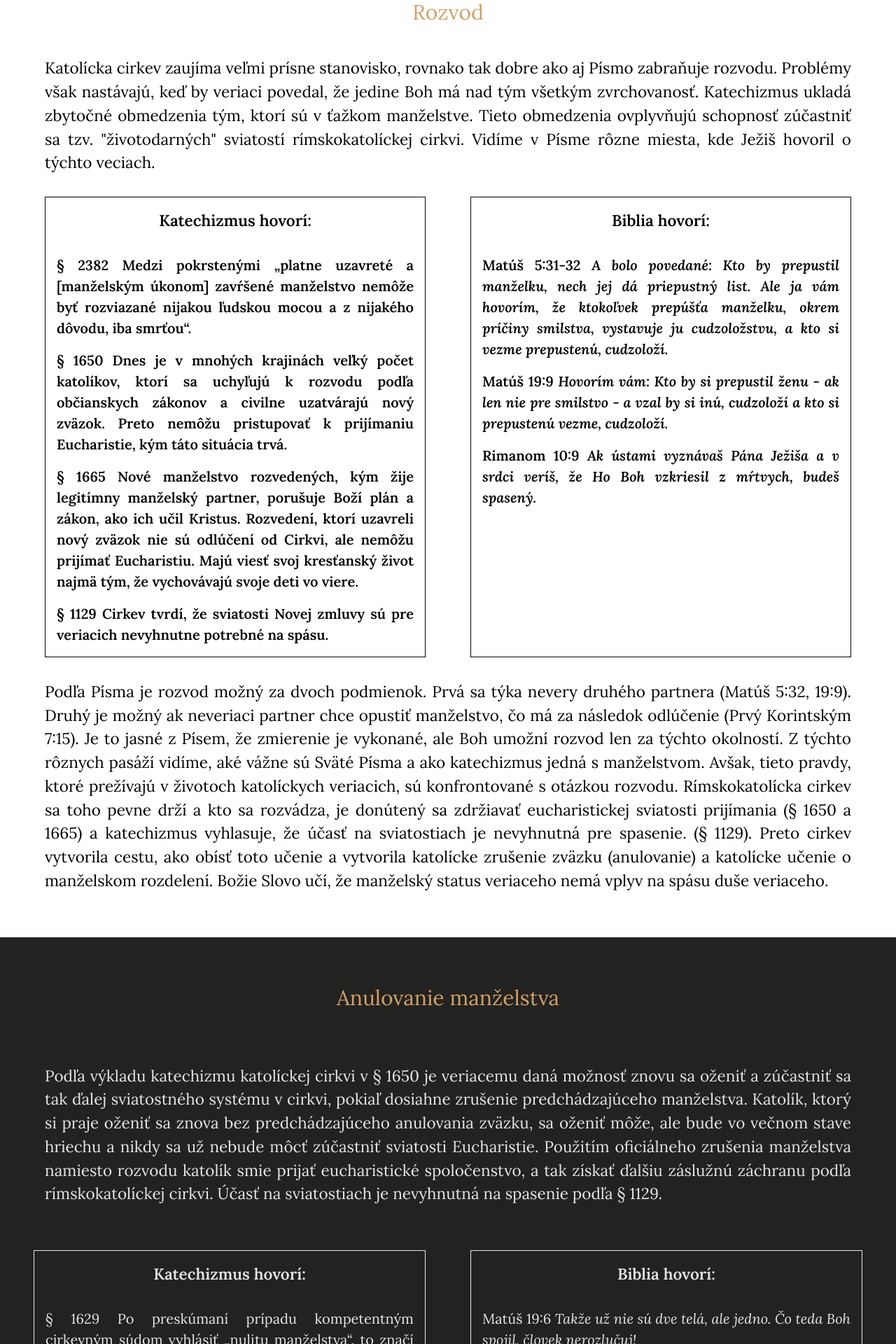
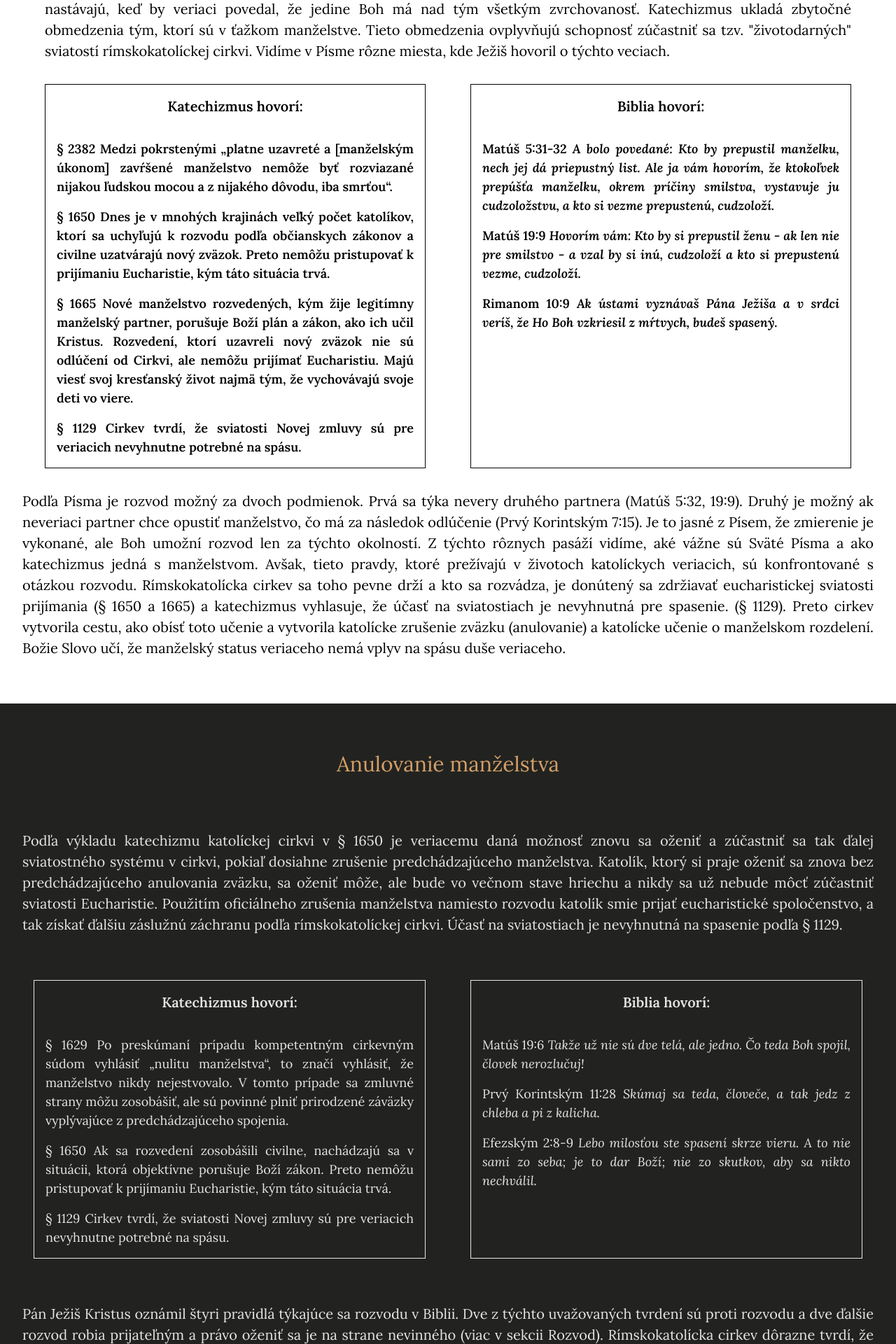
Before and after one commit to pkvarg/katolickaviera.sk, a React (Vite) app: page /manzelstvo in a window 1280 px wide. Shown: the part 780-2700 px from the top of the page at 70% size. Built offline with nearby package versions, Linux system fonts and the light colour scheme.

Commit message:
manzelstvo corr

```diff
--- a/src/pages/Manzelstvo.jsx
+++ b/src/pages/Manzelstvo.jsx
@@ -8,7 +8,7 @@ const Manzelstvo = () => {
       <header className=''>
         <div className='flex flex-col align-center mx-4 lg:mx-16 my-8'>
           <h1 className='text-title text-center text-[35px]'>Manželstvo</h1>
-          <div className='text-justify text-[22.5px] flex flex-col gap-2 mt-8'>
+          <div className='text-justify flex flex-col gap-2 mt-8'>
             <p>
               Svätosť a dôstojnosť manželstva je veriacimi v rímskokatolíckej
               cirkvi rešpektovaná práve rovnako tak, ako u každého biblického
@@ -51,9 +51,9 @@ const Manzelstvo = () => {
         </div>
       </header>
       {/* manzelstvo table lg */}
-      <section className='hidden text-[20px]  lg:flex justify-center mx-12 mt-8 gap-8 pb-8'>
+      <section className='hidden text-[18px] lg:flex justify-center mx-12 mt-8 gap-8 pb-8'>
         <div className='w-[50%] border flex flex-col items-center mx-4 pb-4'>
-          <h2 className='font-semibold text-[22.5px] text-center  mt-4'>
+          <h2 className='font-semibold text-center  mt-4'>
             Katechizmus hovorí:
           </h2>
           <div className='mx-4 text-justify font-semibold flex flex-col gap-4 mt-8'>
@@ -84,9 +84,7 @@ const Manzelstvo = () => {
           </div>
         </div>
         <div className='w-[50%]  border flex flex-col items-center pb-4 mx-4'>
-          <h2 className='font-semibold text-[22.5px] text-center mt-4'>
-            Biblia hovorí:
-          </h2>
+          <h2 className='font-semibold text-center mt-4'>Biblia hovorí:</h2>
           <div className='mx-4 text-justify font-semibold flex flex-col gap-4 mt-8'>
             <p>
               Matúš 5:31-32
@@ -121,15 +119,13 @@ const Manzelstvo = () => {
       {/* spoved table mobile only */}
       <section className='flex flex-col text-[20px] lg:hidden mt-8 gap-8 pb-8'>
         <div className='flex flex-col items-center justify-center mx-4'>
-          <h2 className='font-semibold text-[22.5px] mt-4'>
-            Katechizmus hovorí:
-          </h2>
+          <h2 className='font-semibold  mt-4'>Katechizmus hovorí:</h2>
           <p className=' text-center mt-4'>
             § 2382 Medzi pokrstenými „platne uzavreté a [manželským úkonom]
             zavŕšené manželstvo nemôže byť rozviazané nijakou ľudskou mocou a z
             nijakého dôvodu, iba smrťou“.
           </p>
-          <h2 className='font-semibold text-[22.5px] mt-4'>Biblia hovorí:</h2>
+          <h2 className='font-semibold  mt-4'>Biblia hovorí:</h2>
           <p className=' text-center mt-4'>
             Matúš 5:31-32
             <span className='italic'>
@@ -140,9 +136,7 @@ const Manzelstvo = () => {
               prepustenú, cudzoloží.
             </span>
           </p>
-          <h2 className='font-semibold text-[22.5px] mt-4'>
-            Katechizmus hovorí:
-          </h2>
+          <h2 className='font-semibold  mt-4'>Katechizmus hovorí:</h2>
           <p className=' text-center mt-4'>
             § 1650 Dnes je v mnohých krajinách veľký počet katolíkov, ktorí sa
             uchyľujú k rozvodu podľa občianskych zákonov a civilne uzatvárajú
@@ -156,7 +150,7 @@ const Manzelstvo = () => {
             nemôžu prijímať Eucharistiu. Majú viesť svoj kresťanský život najmä
             tým, že vychovávajú svoje deti vo viere.
           </p>
-          <h2 className='font-semibold text-[22.5px] mt-4'>Biblia hovorí:</h2>
+          <h2 className='font-semibold  mt-4'>Biblia hovorí:</h2>
           <p className=' text-center mt-4'>
             Matúš 19:9
             <span className='italic'>
@@ -165,14 +159,12 @@ const Manzelstvo = () => {
               a vzal by si inú, cudzoloží a kto si prepustenú vezme, cudzoloží.
             </span>
           </p>
-          <h2 className='font-semibold text-[22.5px] mt-4'>
-            Katechizmus hovorí:
-          </h2>
+          <h2 className='font-semibold  mt-4'>Katechizmus hovorí:</h2>
           <p className=' text-center mt-4'>
             § 1129 Cirkev tvrdí, že sviatosti Novej zmluvy sú pre veriacich
             nevyhnutne potrebné na spásu.
           </p>
-          <h2 className='font-semibold text-[22.5px] mt-4'>Biblia hovorí:</h2>
+          <h2 className='font-semibold mt-4'>Biblia hovorí:</h2>
           <p className=' text-center mt-4'>
             Rimanom 10:9
             <span className='italic'>
@@ -185,7 +177,7 @@ const Manzelstvo = () => {
       </section>
       {/* manzelstvo lg and mob OK */}
       <section>
-        <div className='text-justify text-[22.5px] flex flex-col gap-2  mx-8 lg:mx-16'>
+        <div className='text-justify text-[20px] flex flex-col gap-2 mx-4 lg:mx-8 lg:mx-16'>
           <p>
             Podľa Písma je rozvod možný za dvoch podmienok. Prvá sa týka nevery
             druhého partnera (Matúš 5:32, 19:9). Druhý je možný ak neveriaci
@@ -207,7 +199,7 @@ const Manzelstvo = () => {
       </section>
       {/* manzelstvo black lg and mob OK */}
       <section className='bg-black text-white'>
-        <div className='text-justify text-[22.5px] flex flex-col gap-2 mt-16 mx-8 lg:mx-16'>
+        <div className='text-justify text-[20px] flex flex-col gap-2 mt-16 mx-4 lg:mx-8 lg:mx-16'>
           <h2 className='text-title text-center text-[30px] my-16'>
             Anulovanie manželstva
           </h2>
@@ -226,9 +218,9 @@ const Manzelstvo = () => {
         </div>
       </section>
       {/* manzelstvo black table lg */}
-      <section className='hidden text-[20px] bg-black text-white lg:flex justify-center px-8 gap-8 pt-16 pb-16 px-4'>
+      <section className='hidden text-[18px] bg-black text-white lg:flex justify-center px-8 gap-8 pt-16 pb-16 px-4'>
         <div className='w-[50%] border flex flex-col items-center mx-4 pb-4'>
-          <h2 className='font-semibold text-[22.5px] text-center  mt-4'>
+          <h2 className='font-semibold text-center  mt-4'>
             Katechizmus hovorí:
           </h2>
           <div className='mx-4 text-justify flex flex-col gap-4 mt-8'>
@@ -253,9 +245,7 @@ const Manzelstvo = () => {
           </div>
         </div>
         <div className='w-[50%] border flex flex-col items-center pb-4 mx-4'>
-          <h2 className='font-semibold text-[22.5px] text-center  mt-4'>
-            Biblia hovorí:
-          </h2>
+          <h2 className='font-semibold  text-center  mt-4'>Biblia hovorí:</h2>
           <div className='mx-4 text-justify flex flex-col gap-4 mt-8'>
             <p>
               Matúš 19:6
@@ -286,7 +276,7 @@ const Manzelstvo = () => {
       {/* manzelstvo black table mobile only */}
       <section className='bg-black text-[20px] text-white flex flex-col lg:hidden  gap-8 py-8'>
         <div className='flex flex-col items-center justify-center mx-4'>
-          <h2 className='font-semibold text-[22.5px] text-center  mt-4'>
+          <h2 className='font-semibold text-center  mt-4'>
             Katechizmus hovorí:
           </h2>
           <p className=' text-center mt-8'>
@@ -297,9 +287,7 @@ const Manzelstvo = () => {
             spojenia.
           </p>
 
-          <h2 className='font-semibold text-[22.5px] text-center  mt-4'>
-            Biblia hovorí:
-          </h2>
+          <h2 className='font-semibold text-center  mt-4'>Biblia hovorí:</h2>
           <p className=' text-center mt-4'>
             Matúš 19:6
             <span className='italic'>
@@ -309,7 +297,7 @@ const Manzelstvo = () => {
             </span>
           </p>
 
-          <h2 className='font-semibold text-[22.5px] text-center  mt-4'>
+          <h2 className='font-semibold text-center  mt-4'>
             Katechizmus hovorí:
           </h2>
           <p className=' text-center mt-4'>
@@ -318,9 +306,7 @@ const Manzelstvo = () => {
             prijímaniu Eucharistie, kým táto situácia trvá.
           </p>
 
-          <h2 className='font-semibold text-[22.5px] text-center  mt-4'>
-            Biblia hovorí:
-          </h2>
+          <h2 className='font-semibold text-center  mt-4'>Biblia hovorí:</h2>
           <p className=' text-center mt-4'>
             Prvý Korintským 11:28
             <span className='italic'>
@@ -329,16 +315,14 @@ const Manzelstvo = () => {
             </span>
           </p>
 
-          <h2 className='font-semibold text-[22.5px] text-center  mt-4'>
+          <h2 className='font-semibold  text-center  mt-4'>
             Katechizmus hovorí:
           </h2>
           <p className='text-center mt-4'>
             § 1129 Cirkev tvrdí, že sviatosti Novej zmluvy sú pre veriacich
             nevyhnutne potrebné na spásu.
           </p>
-          <h2 className='font-semibold text-[22.5px] text-center  mt-4'>
-            Biblia hovorí:
-          </h2>
+          <h2 className='font-semibold  text-center  mt-4'>Biblia hovorí:</h2>
           <p className='text-center mt-4'>
             {' '}
             Efezským 2:8-9
@@ -353,7 +337,7 @@ const Manzelstvo = () => {
 
       {/* manzelstvo black lg and mob OK */}
       <section className='bg-black text-white'>
-        <div className='text-justify text-[22.5px] flex flex-col gap-2 pb-16 mx-8 lg:mx-16'>
+        <div className='text-justify text-[20px] flex flex-col gap-2 pb-16 mx-4 lg:mx-8 lg:mx-16'>
           <p>
             Pán Ježiš Kristus oznámil štyri pravidlá týkajúce sa rozvodu v
             Biblii. Dve z týchto uvažovaných tvrdení sú proti rozvodu a dve
@@ -400,7 +384,7 @@ const Manzelstvo = () => {
 
       {/* manzelstvo zivot v odluceni white lg and mob OK */}
       <section>
-        <div className='text-justify text-[22.5px] flex flex-col gap-2 py-8 mx-8 lg:mx-16'>
+        <div className='text-justify text-[20px] flex flex-col gap-2 py-8 mx-4 lg:mx-8 lg:mx-16'>
           <h2 className='text-title text-center text-[30px] mt-4 mb-8'>
             Život v odlúčení (separácii){' '}
           </h2>
@@ -427,9 +411,9 @@ const Manzelstvo = () => {
       </section>
 
       {/* zivot v odluceni table lg */}
-      <section className='hidden text-[20px] lg:flex justify-center mx-12 mt-8 gap-8 pb-8'>
+      <section className='hidden text-[18px] lg:flex justify-center mx-12 mt-8 gap-8 pb-8'>
         <div className='w-[50%] border flex flex-col items-center mx-4 pb-4'>
-          <h2 className='font-semibold text-[22.5px] text-center  mt-4'>
+          <h2 className='font-semibold text-center  mt-4'>
             Katechizmus hovorí:
           </h2>
           <div className='mx-4 text-justify font-semibold flex flex-col gap-4 mt-8'>
@@ -454,9 +438,7 @@ const Manzelstvo = () => {
           </div>
         </div>
         <div className='w-[50%] border flex flex-col items-center pb-4 mx-4'>
-          <h2 className='font-semibold text-[22.5px] text-center mt-4'>
-            Biblia hovorí:
-          </h2>
+          <h2 className='font-semibold  text-center mt-4'>Biblia hovorí:</h2>
           <div className='mx-4 text-justify font-semibold flex flex-col gap-4 mt-8'>
             <p>
               Prvý Korintským 7:10-14
@@ -479,9 +461,7 @@ const Manzelstvo = () => {
       {/* zivot v odluceni table mobile only */}
       <section className='flex flex-col text-[20px] lg:hidden mt-8 gap-8 pb-8'>
         <div className='flex flex-col items-center justify-center mx-4'>
-          <h2 className='font-semibold text-[22.5px] mt-4'>
-            Katechizmus hovorí:
-          </h2>
+          <h2 className='font-semibold  mt-4'>Katechizmus hovorí:</h2>
           <p className=' text-center mt-4'>
             § 2383 Odluka manželov, pri ktorej však pretrváva manželský zväzok,
             môže byť oprávnená v niektorých prípadoch predvídaných kánonickým
@@ -498,7 +478,7 @@ const Manzelstvo = () => {
             situáciu verní svojmu manželskému zväzku, ktorý ostáva
             nerozlučiteľný.
           </p>
-          <h2 className='font-semibold text-[22.5px] mt-4'>Biblia hovorí:</h2>
+          <h2 className='font-semibold mt-4'>Biblia hovorí:</h2>
           <p className=' text-center mt-4'>
             Prvý Korintským 7:10-14
             <span className='italic'>
@@ -517,7 +497,7 @@ const Manzelstvo = () => {
       </section>
       {/* zivot v odluceni outro white lg and mob OK */}
       <section>
-        <div className='text-justify text-[22.5px] flex flex-col gap-2 py-8 mx-8 lg:mx-16'>
+        <div className='text-justify text-[20px] flex flex-col gap-2 py-8 mx-4 lg:mx-8 lg:mx-16'>
           <p>
             Čo sa týka manželstva rímskokatolícka cirkev odmieta biblickú
             autoritu. Jedine sám Boh je ten, kto je autorom manželstva a má
```
